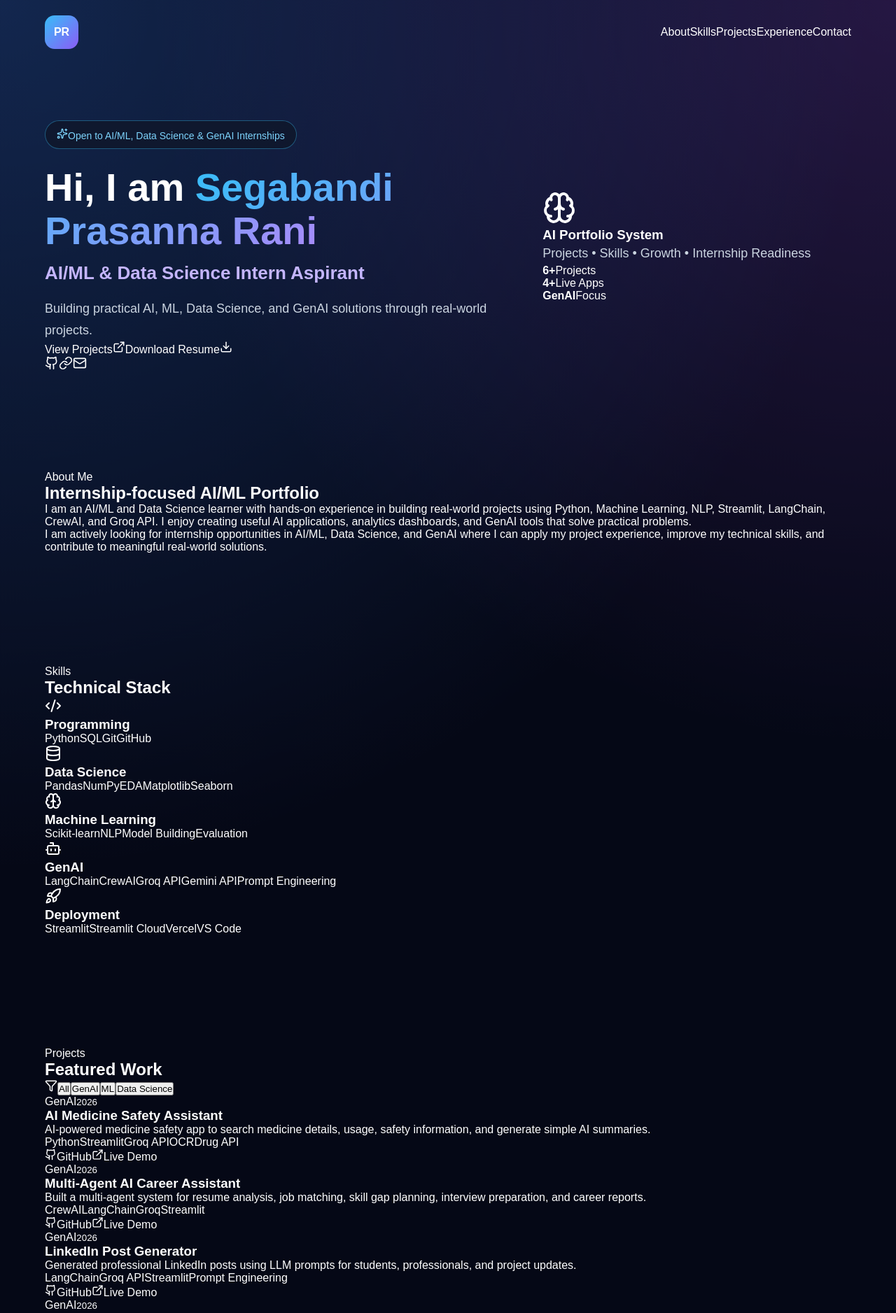
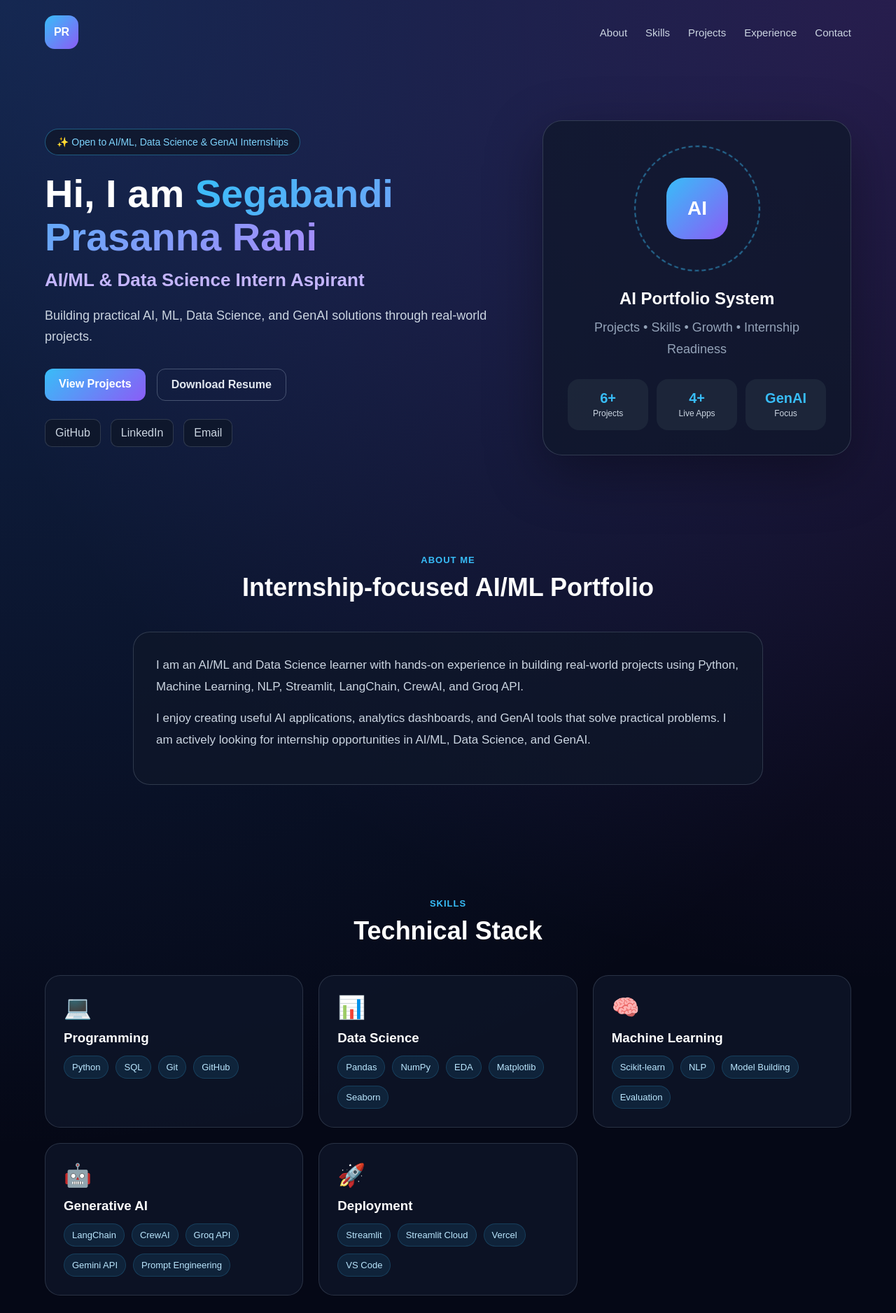
Before and after one commit to Prasannasegabandi36/prasanna-ai-ml-portfolio, a React (Vite) app: page / in a window 1280 px wide. Shown: the top 1877 px of the page at 70% size. Built offline with nearby package versions, Linux system fonts and the light colour scheme.

Commit message:
Update main.jsx

```diff
--- a/src/main.jsx
+++ b/src/main.jsx
@@ -1,20 +1,5 @@
 import React, { useState } from "react";
 import { createRoot } from "react-dom/client";
-import {
-  Github,
-  Link,
-  Mail,
-  ExternalLink,
-  Download,
-  Sparkles,
-  Brain,
-  Database,
-  Bot,
-  Code2,
-  Award,
-  Rocket,
-  Filter,
-} from "lucide-react";
 import "./style.css";
 
 const profile = {
@@ -25,7 +10,7 @@ const profile = {
   email: "your-email@example.com",
   github: "https://github.com/Prasannasegabandi36",
   linkedin: "https://www.linkedin.com/in/your-linkedin-profile",
-  resume: "#",
+  resume: "#"
 };
 
 const projects = [
@@ -36,25 +21,25 @@ const projects = [
     tech: ["Python", "Streamlit", "Groq API", "OCR", "Drug API"],
     desc: "AI-powered medicine safety app to search medicine details, usage, safety information, and generate simple AI summaries.",
     github: "https://github.com/Prasannasegabandi36/ai-medicine-safety-assistant",
-    live: "https://ai-medicine-safety-assistant.streamlit.app/",
+    live: "https://ai-medicine-safety-assistant.streamlit.app/"
   },
   {
     title: "Multi-Agent AI Career Assistant",
     category: "GenAI",
     year: "2026",
     tech: ["CrewAI", "LangChain", "Groq", "Streamlit"],
-    desc: "Built a multi-agent system for resume analysis, job matching, skill gap planning, interview preparation, and career reports.",
+    desc: "Multi-agent AI system for resume analysis, job matching, skill gap planning, interview preparation, and career reports.",
     github: "https://github.com/Prasannasegabandi36/multi-agent-ai-career-assistant",
-    live: "https://multi-agent-ai-career-assistant-rerompyd6ykpxbknrkdisb.streamlit.app/",
+    live: "https://multi-agent-ai-career-assistant-rerompyd6ykpxbknrkdisb.streamlit.app/"
   },
   {
     title: "LinkedIn Post Generator",
     category: "GenAI",
     year: "2026",
     tech: ["LangChain", "Groq API", "Streamlit", "Prompt Engineering"],
-    desc: "Generated professional LinkedIn posts using LLM prompts for students, professionals, and project updates.",
+    desc: "GenAI tool that creates professional LinkedIn posts using LLM prompts for students and professionals.",
     github: "https://github.com/Prasannasegabandi36/linkedin-post-generator",
-    live: "https://linkedin-post-generator-4r24kesjtr6cwqrogdwlrv.streamlit.app/",
+    live: "https://linkedin-post-generator-4r24kesjtr6cwqrogdwlrv.streamlit.app/"
   },
   {
     title: "AI Shopping Assistant",
@@ -63,16 +48,16 @@ const projects = [
     tech: ["Streamlit", "Groq API", "Image Search", "Text Search"],
     desc: "AI shopping assistant that helps users find product suggestions using image and text-based inputs.",
     github: "https://github.com/Prasannasegabandi36/AI-Shopping-Assistant",
-    live: "#",
+    live: "#"
   },
   {
     title: "NLP Sentiment Analysis App",
     category: "ML",
     year: "2025",
     tech: ["Python", "NLP", "Scikit-learn", "Streamlit"],
-    desc: "Developed an NLP app to classify text sentiment as positive, negative, or neutral with real-time prediction.",
+    desc: "NLP app to classify text sentiment as positive, negative, or neutral with real-time prediction.",
     github: "https://github.com/Prasannasegabandi36/NLP-Sentiment-Analysis-Streamlit",
-    live: "https://nlp-sentiment-analysis-app-ltibii22sappryq93zfxnfq.streamlit.app/",
+    live: "https://nlp-sentiment-analysis-app-ltibii22sappryq93zfxnfq.streamlit.app/"
   },
   {
     title: "Nassau Candy Distributor Analytics",
@@ -81,36 +66,36 @@ const projects = [
     tech: ["Python", "Pandas", "Matplotlib", "Streamlit"],
     desc: "Data analytics dashboard for shipping analysis, factory allocation, regional performance, and business insights.",
     github: "https://github.com/Prasannasegabandi36/Nassau-Candy-Distributor",
-    live: "https://candy-shipping-analysis.streamlit.app/",
-  },
+    live: "https://candy-shipping-analysis.streamlit.app/"
+  }
 ];
 
 const skills = [
   {
-    icon: <Code2 />,
     title: "Programming",
-    items: ["Python", "SQL", "Git", "GitHub"],
+    icon: "💻",
+    items: ["Python", "SQL", "Git", "GitHub"]
   },
   {
-    icon: <Database />,
     title: "Data Science",
-    items: ["Pandas", "NumPy", "EDA", "Matplotlib", "Seaborn"],
+    icon: "📊",
+    items: ["Pandas", "NumPy", "EDA", "Matplotlib", "Seaborn"]
   },
   {
-    icon: <Brain />,
     title: "Machine Learning",
-    items: ["Scikit-learn", "NLP", "Model Building", "Evaluation"],
+    icon: "🧠",
+    items: ["Scikit-learn", "NLP", "Model Building", "Evaluation"]
   },
   {
-    icon: <Bot />,
-    title: "GenAI",
-    items: ["LangChain", "CrewAI", "Groq API", "Gemini API", "Prompt Engineering"],
+    title: "Generative AI",
+    icon: "🤖",
+    items: ["LangChain", "CrewAI", "Groq API", "Gemini API", "Prompt Engineering"]
   },
   {
-    icon: <Rocket />,
     title: "Deployment",
-    items: ["Streamlit", "Streamlit Cloud", "Vercel", "VS Code"],
-  },
+    icon: "🚀",
+    items: ["Streamlit", "Streamlit Cloud", "Vercel", "VS Code"]
+  }
 ];
 
 function App() {
@@ -127,7 +112,8 @@ function App() {
     <div className="app">
       <nav className="navbar">
         <div className="logo">PR</div>
-        <div className="nav-links">
+
+        <div className="navLinks">
           <a href="#about">About</a>
           <a href="#skills">Skills</a>
           <a href="#projects">Projects</a>
@@ -137,11 +123,8 @@ function App() {
       </nav>
 
       <section className="hero">
-        <div className="hero-content">
-          <div className="badge">
-            <Sparkles size={16} />
-            Open to AI/ML, Data Science & GenAI Internships
-          </div>
+        <div className="heroContent">
+          <div className="badge">✨ Open to AI/ML, Data Science & GenAI Internships</div>
 
           <h1>
             Hi, I am <span>{profile.name}</span>
@@ -151,55 +134,37 @@ function App() {
 
           <p>{profile.tagline}</p>
 
-          <div className="hero-buttons">
-            <a href="#projects" className="primary-btn">
-              View Projects
-              <ExternalLink size={18} />
-            </a>
-
-            <a href={profile.resume} className="secondary-btn">
-              Download Resume
-              <Download size={18} />
-            </a>
+          <div className="heroButtons">
+            <a href="#projects" className="primaryBtn">View Projects</a>
+            <a href={profile.resume} className="secondaryBtn">Download Resume</a>
           </div>
 
-          <div className="social-links">
-            <a href={profile.github} target="_blank" rel="noreferrer">
-              <Github size={20} />
-            </a>
-
-            <a href={profile.linkedin} target="_blank" rel="noreferrer">
-              <Link size={20} />
-            </a>
-
-            <a href={`mailto:${profile.email}`}>
-              <Mail size={20} />
-            </a>
+          <div className="socialLinks">
+            <a href={profile.github} target="_blank" rel="noreferrer">GitHub</a>
+            <a href={profile.linkedin} target="_blank" rel="noreferrer">LinkedIn</a>
+            <a href={`mailto:${profile.email}`}>Email</a>
           </div>
         </div>
 
-        <div className="hero-card">
-          <div className="card-glow"></div>
-          <div className="ai-orbit">
-            <div className="orbit-circle one"></div>
-            <div className="orbit-circle two"></div>
-            <div className="orbit-center">
-              <Brain size={48} />
-            </div>
+        <div className="heroCard">
+          <div className="orbit">
+            <div className="orbitCenter">AI</div>
           </div>
 
           <h3>AI Portfolio System</h3>
           <p>Projects • Skills • Growth • Internship Readiness</p>
 
-          <div className="stats-grid">
+          <div className="statsGrid">
             <div>
               <strong>6+</strong>
               <span>Projects</span>
             </div>
+
             <div>
               <strong>4+</strong>
               <span>Live Apps</span>
             </div>
+
             <div>
               <strong>GenAI</strong>
               <span>Focus</span>
@@ -209,41 +174,39 @@ function App() {
       </section>
 
       <section id="about" className="section">
-        <div className="section-header">
+        <div className="sectionHeader">
           <span>About Me</span>
           <h2>Internship-focused AI/ML Portfolio</h2>
         </div>
 
-        <div className="about-box">
+        <div className="aboutBox">
           <p>
             I am an AI/ML and Data Science learner with hands-on experience in
             building real-world projects using Python, Machine Learning, NLP,
-            Streamlit, LangChain, CrewAI, and Groq API. I enjoy creating useful
-            AI applications, analytics dashboards, and GenAI tools that solve
-            practical problems.
+            Streamlit, LangChain, CrewAI, and Groq API.
           </p>
 
           <p>
-            I am actively looking for internship opportunities in AI/ML, Data
-            Science, and GenAI where I can apply my project experience, improve
-            my technical skills, and contribute to meaningful real-world
-            solutions.
+            I enjoy creating useful AI applications, analytics dashboards, and
+            GenAI tools that solve practical problems. I am actively looking for
+            internship opportunities in AI/ML, Data Science, and GenAI.
           </p>
         </div>
       </section>
 
       <section id="skills" className="section">
-        <div className="section-header">
+        <div className="sectionHeader">
           <span>Skills</span>
           <h2>Technical Stack</h2>
         </div>
 
-        <div className="skills-grid">
+        <div className="skillsGrid">
           {skills.map((skill, index) => (
-            <div className="skill-card" key={index}>
-              <div className="skill-icon">{skill.icon}</div>
+            <div className="skillCard" key={index}>
+              <div className="skillIcon">{skill.icon}</div>
               <h3>{skill.title}</h3>
-              <div className="skill-tags">
+
+              <div className="skillTags">
                 {skill.items.map((item) => (
                   <span key={item}>{item}</span>
                 ))}
@@ -254,13 +217,12 @@ function App() {
       </section>
 
       <section id="projects" className="section">
-        <div className="section-header">
+        <div className="sectionHeader">
           <span>Projects</span>
           <h2>Featured Work</h2>
         </div>
 
-        <div className="filter-box">
-          <Filter size={18} />
+        <div className="filterBox">
           {categories.map((category) => (
             <button
               key={category}
@@ -272,10 +234,10 @@ function App() {
           ))}
         </div>
 
-        <div className="projects-grid">
+        <div className="projectsGrid">
           {filteredProjects.map((project, index) => (
-            <div className="project-card" key={index}>
-              <div className="project-top">
+            <div className="projectCard" key={index}>
+              <div className="projectTop">
                 <span>{project.category}</span>
                 <small>{project.year}</small>
               </div>
@@ -283,22 +245,15 @@ function App() {
               <h3>{project.title}</h3>
               <p>{project.desc}</p>
 
-              <div className="tech-tags">
+              <div className="techTags">
                 {project.tech.map((tech) => (
                   <span key={tech}>{tech}</span>
                 ))}
               </div>
 
-              <div className="project-links">
-                <a href={project.github} target="_blank" rel="noreferrer">
-                  <Github size={17} />
-                  GitHub
-                </a>
-
-                <a href={project.live} target="_blank" rel="noreferrer">
-                  <ExternalLink size={17} />
-                  Live Demo
-                </a>
+              <div className="projectLinks">
+                <a href={project.github} target="_blank" rel="noreferrer">GitHub</a>
+                <a href={project.live} target="_blank" rel="noreferrer">Live Demo</a>
               </div>
             </div>
           ))}
@@ -306,59 +261,55 @@ function App() {
       </section>
 
       <section id="experience" className="section">
-        <div className="section-header">
+        <div className="sectionHeader">
           <span>Experience</span>
           <h2>Learning & Growth Timeline</h2>
         </div>
 
         <div className="timeline">
-          <div className="timeline-item">
-            <div className="timeline-dot"></div>
+          <div className="timelineItem">
+            <div className="timelineDot"></div>
             <div>
               <h3>Data Science Internship Projects</h3>
               <p>
                 Worked on analytics dashboards, business insights, and
-                data-driven decision support projects using Python and
-                Streamlit.
+                data-driven decision support projects using Python and Streamlit.
               </p>
             </div>
           </div>
 
-          <div className="timeline-item">
-            <div className="timeline-dot"></div>
+          <div className="timelineItem">
+            <div className="timelineDot"></div>
             <div>
               <h3>GenAI Project Development</h3>
               <p>
                 Built LLM-based apps using LangChain, CrewAI, Groq API, and
-                Streamlit for content generation, career assistance, and AI
-                assistants.
+                Streamlit for content generation and AI assistants.
               </p>
             </div>
           </div>
 
-          <div className="timeline-item">
-            <div className="timeline-dot"></div>
+          <div className="timelineItem">
+            <div className="timelineDot"></div>
             <div>
               <h3>AI/ML Internship Preparation</h3>
               <p>
                 Creating strong portfolio projects, improving resume quality,
-                practicing interview explanations, and learning real-world AI
-                system design basics.
+                practicing interviews, and learning real-world AI system design.
               </p>
             </div>
           </div>
         </div>
       </section>
 
-      <section className="section why-section">
-        <div className="section-header">
+      <section className="section whySection">
+        <div className="sectionHeader">
           <span>Why Hire Me?</span>
           <h2>What I Bring as an Intern</h2>
         </div>
 
-        <div className="why-grid">
+        <div className="whyGrid">
           <div>
-            <Award />
             <h3>Project-Based Learning</h3>
             <p>
               I build and deploy complete projects, not just notebooks, so
@@ -367,7 +318,6 @@ function App() {
           </div>
 
           <div>
-            <Rocket />
             <h3>Deployment Mindset</h3>
             <p>
               I use Streamlit Cloud, GitHub, and Vercel to turn ideas into live
@@ -376,7 +326,6 @@ function App() {
           </div>
 
           <div>
-            <Sparkles />
             <h3>AI Curiosity</h3>
             <p>
               I actively explore GenAI, agents, prompt engineering, and ML
@@ -386,8 +335,8 @@ function App() {
         </div>
       </section>
 
-      <section id="contact" className="section contact-section">
-        <div className="contact-card">
+      <section id="contact" className="section contactSection">
+        <div className="contactCard">
           <h2>Let’s Connect</h2>
 
           <p>
@@ -395,21 +344,10 @@ function App() {
             Feel free to contact me for internships, projects, or collaboration.
           </p>
 
-          <div className="contact-buttons">
-            <a href={`mailto:${profile.email}`} className="primary-btn">
-              <Mail size={18} />
-              Email Me
-            </a>
-
-            <a href={profile.github} target="_blank" rel="noreferrer" className="secondary-btn">
-              <Github size={18} />
-              GitHub
-            </a>
-
-            <a href={profile.linkedin} target="_blank" rel="noreferrer" className="secondary-btn">
-              <Link size={18} />
-              LinkedIn
-            </a>
+          <div className="contactButtons">
+            <a href={`mailto:${profile.email}`} className="primaryBtn">Email Me</a>
+            <a href={profile.github} target="_blank" rel="noreferrer" className="secondaryBtn">GitHub</a>
+            <a href={profile.linkedin} target="_blank" rel="noreferrer" className="secondaryBtn">LinkedIn</a>
           </div>
         </div>
       </section>
```
